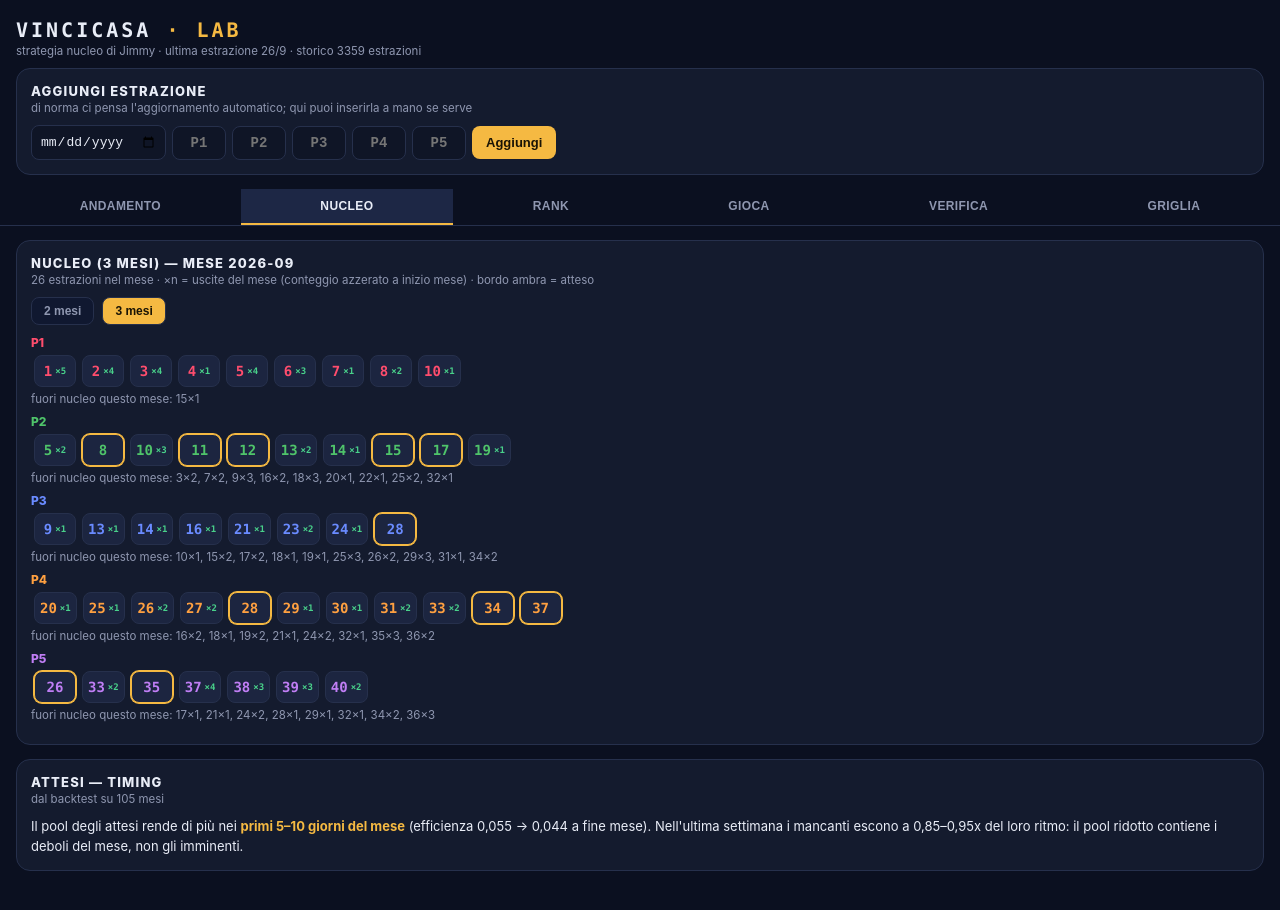
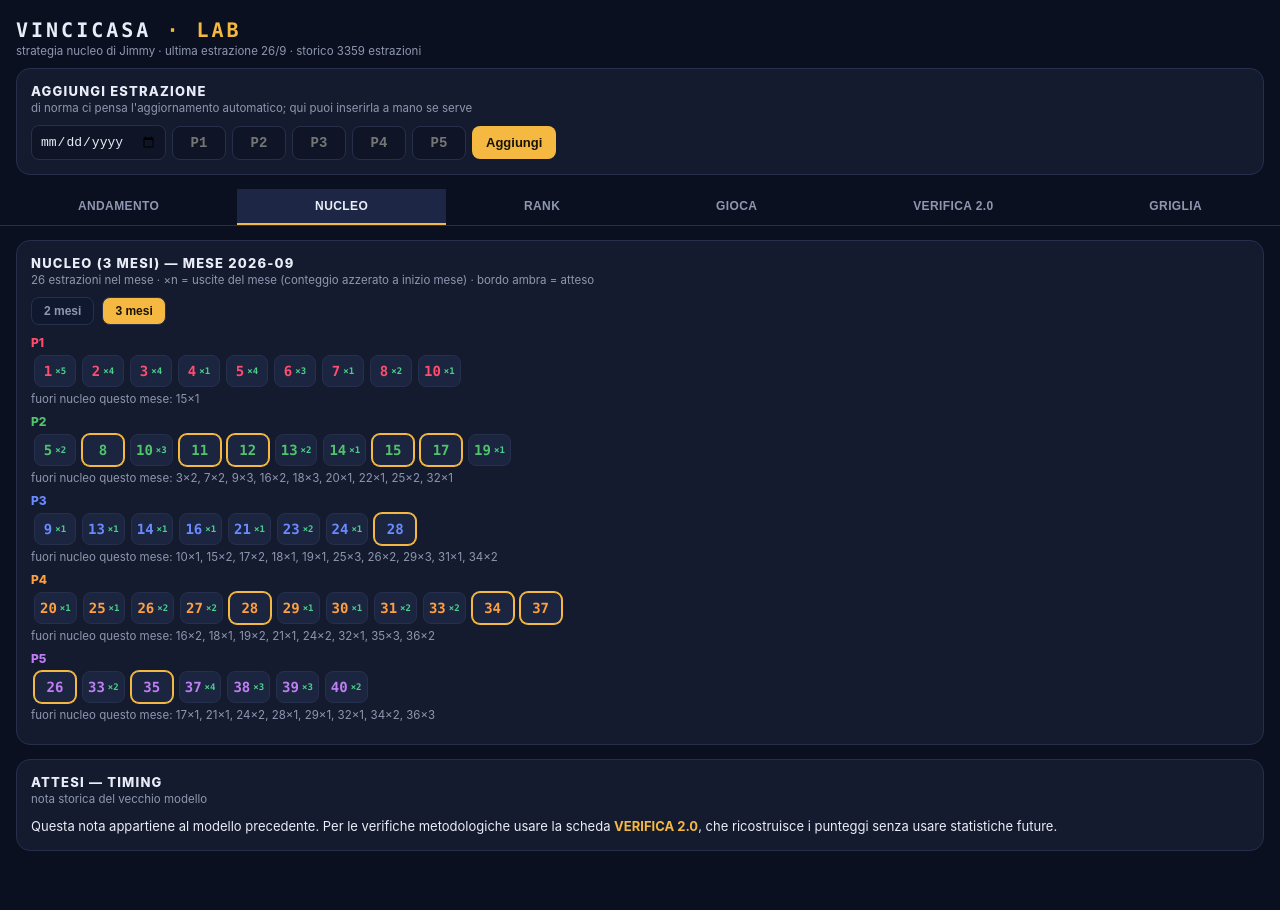
Before and after one commit to jamesnuvola/vincicasa-lab, a React (Vite) app: page / in a window 1280 px wide. Both pictures are taken after a click on the button "NUCLEO". Shown: the top 910 px of the page. Built offline with nearby package versions, Linux system fonts and the light colour scheme.

Commit message:
Add files via upload

```diff
--- a/src/VinciCasaLab.jsx
+++ b/src/VinciCasaLab.jsx
@@ -1,12 +1,12 @@
 import { useState, useMemo, useEffect } from "react";
 import RAW from "./data.json";
+import Verifica2 from "./Verifica2";
 
 /* ============ COSTANTI ============ */
 const POS_COLORS = ["#ff4d6d", "#4fc46a", "#6a8bff", "#ffa040", "#c07ef5"];
 const POS_LABELS = ["P1", "P2", "P3", "P4", "P5"];
 const VALID_LO = [1, 2, 3, 4, 5];
 const VALID_HI = [36, 37, 38, 39, 40];
-const CAP = [10, 15, 15, 15, 10];
 const SMORFIA = [1, 8, 13, 17, 25, 33];
 const T = {
   bg: "#0b1020", card: "#141b2e", edge: "#26304c", ink: "#e9edf7",
@@ -14,7 +14,7 @@ const T = {
 };
 
 /* ============ HELPERS PURI ============ */
-const mk = (d) => d.slice(0, 7); // '2026-08'
+const mk = (d) => d.slice(0, 7);
 const prevMonth = (m) => {
   const [y, mo] = m.split("-").map(Number);
   const nm = mo === 1 ? [y - 1, 12] : [y, mo - 1];
@@ -76,7 +76,6 @@ export default function VinciCasaLab() {
   const curMonth = mk(lastDraw.d);
   const drawsMese = draws.filter((dr) => mk(dr.d) === curMonth).length;
 
-  /* conteggio uscite nel mese corrente (si azzera da solo al cambio mese) */
   const monthCounts = useMemo(() => {
     const out = Array.from({ length: 5 }, () => ({}));
     for (const dr of draws) {
@@ -87,7 +86,6 @@ export default function VinciCasaLab() {
     return out;
   }, [draws, curMonth]);
 
-  /* occorrenze per (posizione, numero) -> lista di indici in draws */
   const occ = useMemo(() => {
     const o = Array.from({ length: 5 }, () => ({}));
     draws.forEach((dr, i) => {
@@ -107,7 +105,6 @@ export default function VinciCasaLab() {
     return r;
   };
 
-  /* nucleo di targetMonth = numeri usciti in TUTTI i k mesi precedenti (se coperti dai dati) */
   const monthsAvailable = useMemo(() => new Set(draws.map((d) => mk(d.d))), [draws]);
   const firstMonth = mk(draws[0].d);
   const nucleoOf = (p, targetMonth, k) => {
@@ -124,7 +121,6 @@ export default function VinciCasaLab() {
     return out;
   };
 
-  /* attesi al giorno i (esclusa l'estrazione i): nucleo del mese di i meno gli usciti prima nel mese */
   const attesiAt = (p, i) => {
     const ref = i < draws.length ? draws[i] : draws[draws.length - 1];
     const m = mk(ref.d);
@@ -137,7 +133,6 @@ export default function VinciCasaLab() {
     return out;
   };
 
-  /* score e rank alla vigilia dell'estrazione i (usa solo dati < i) */
   const maxFreq = useMemo(
     () => Array.from({ length: 5 }, (_, p) => Math.max(...Object.values(RAW.freq[p]))),
     []
@@ -161,7 +156,7 @@ export default function VinciCasaLab() {
 
   const ranksNow = useMemo(
     () => Array.from({ length: 5 }, (_, p) => scoresAt(p, draws.length)),
-    [draws, wRit, wAtt, nucMesi] // eslint-disable-line
+    [draws, wRit, wAtt, nucMesi]
   );
 
   const rankLookup = useMemo(
@@ -173,41 +168,15 @@ export default function VinciCasaLab() {
     [ranksNow]
   );
 
-  /* nucleo & attesi correnti (per il mese in corso) */
   const nucleoNow = useMemo(
     () => Array.from({ length: 5 }, (_, p) => nucleoOf(p, curMonth, nucMesi)),
-    [draws, nucMesi] // eslint-disable-line
+    [draws, nucMesi]
   );
   const attesiNow = useMemo(
     () => Array.from({ length: 5 }, (_, p) => attesiAt(p, draws.length)),
-    [draws, nucMesi] // eslint-disable-line
+    [draws, nucMesi]
   );
 
-  /* verifica prospettica: rank del numero uscito, calcolato coi soli dati precedenti */
-  const verifica = useMemo(() => {
-    const out = [];
-    for (let i = 0; i < draws.length; i++) {
-      const m = mk(draws[i].d);
-      if (nucleoOf(0, m, nucMesi) === null) continue; // servono i mesi precedenti nei dati
-      const rk = [];
-      for (let p = 0; p < 5; p++) {
-        const rows = scoresAt(p, i);
-        const hit = rows.find((r) => r.n === draws[i].n[p]);
-        rk.push(hit ? hit.rank : null);
-      }
-      out.push({ d: draws[i].d, n: draws[i].n, rk });
-    }
-    return out;
-  }, [draws, wRit, wAtt, nucMesi]); // eslint-disable-line
-
-  const distrib = useMemo(() => {
-    const bands = [[1, 5], [6, 10], [11, 18], [19, 36]];
-    return Array.from({ length: 5 }, (_, p) =>
-      bands.map(([a, b]) => verifica.filter((v) => v.rk[p] >= a && v.rk[p] <= b).length)
-    );
-  }, [verifica]);
-
-  /* gioca ora: greedy top-score con vincolo crescente stretto */
   const giocaOra = useMemo(() => {
     const pick = [];
     let prev = 0;
@@ -247,7 +216,6 @@ export default function VinciCasaLab() {
     }
   };
 
-  /* aggiungi estrazione */
   const addDraw = () => {
     setInErr("");
     const d = inD || nextDate(lastDraw.d);
@@ -263,13 +231,11 @@ export default function VinciCasaLab() {
     setInD("");
   };
 
-  /* grafico: ultime 15 */
   const last15 = draws.slice(-15);
   const W = 740, H = 330, PADX = 26, PADT = 26, PADB = 40;
   const x = (i) => PADX + (i * (W - 2 * PADX)) / 14;
   const y = (v) => PADT + ((40 - v) * (H - PADT - PADB)) / 40;
 
-  /* fascia/spostamento */
   const fascia = (p, v) => {
     const idx = Object.keys(RAW.freq[p])
       .map(Number)
@@ -281,8 +247,7 @@ export default function VinciCasaLab() {
   };
 
   const Chip = ({ n, color, ring, dim, badge }) => (
-    <span
-      style={{
+    <span style={{
       display: "inline-flex", alignItems: "center", justifyContent: "center",
       minWidth: 30, height: 30, borderRadius: 8, margin: 3, padding: "0 5px",
       background: dim ? "transparent" : "#1c2540",
@@ -290,12 +255,9 @@ export default function VinciCasaLab() {
       color: color || T.ink, fontFamily: "ui-monospace, SFMono-Regular, Menlo, monospace",
       fontSize: 14, fontWeight: 600, opacity: dim ? 0.35 : 1,
       boxShadow: ring ? "0 0 0 1px " + T.amber : "none",
-      }}
-    >
+    }}>
       {n}
-      {badge > 0 && (
-        <span style={{ fontSize: 9, marginLeft: 3, color: T.ok, fontWeight: 800 }}>×{badge}</span>
-      )}
+      {badge > 0 && <span style={{ fontSize: 9, marginLeft: 3, color: T.ok, fontWeight: 800 }}>×{badge}</span>}
     </span>
   );
 
@@ -325,7 +287,6 @@ export default function VinciCasaLab() {
     </div>
   );
 
-  /* etichette grafico: sopra il punto, sotto se un altro valore è vicino e maggiore */
   const labelDy = (col, p) => {
     const v = last15[col].n[p];
     for (let q = 0; q < 5; q++) {
@@ -339,7 +300,6 @@ export default function VinciCasaLab() {
 
   return (
     <div style={{ minHeight: "100vh", background: T.bg, color: T.ink, fontFamily: "-apple-system, system-ui, sans-serif", paddingBottom: 40 }}>
-      {/* header */}
       <div style={{ padding: "18px 16px 10px" }}>
         <div style={{ fontFamily: "ui-monospace, SFMono-Regular, Menlo, monospace", fontSize: 20, fontWeight: 800, letterSpacing: 3 }}>
           VINCICASA<span style={{ color: T.amber }}> · LAB</span>
@@ -349,7 +309,6 @@ export default function VinciCasaLab() {
         </div>
       </div>
 
-      {/* aggiungi estrazione */}
       <div style={{ padding: "0 16px" }}>
         <Card title="Aggiungi estrazione" sub="di norma ci pensa l'aggiornamento automatico; qui puoi inserirla a mano se serve">
           <div style={{ display: "flex", gap: 6, flexWrap: "wrap", alignItems: "center" }}>
@@ -380,18 +339,16 @@ export default function VinciCasaLab() {
         </Card>
       </div>
 
-      {/* tabs */}
       <div style={{ display: "flex", position: "sticky", top: 0, background: T.bg, zIndex: 5, borderBottom: "1px solid " + T.edge, margin: "0 0 14px", overflowX: "auto" }}>
         <TabBtn id="andamento" label="ANDAMENTO" />
         <TabBtn id="nucleo" label="NUCLEO" />
         <TabBtn id="rank" label="RANK" />
         <TabBtn id="gioca" label="GIOCA" />
-        <TabBtn id="verifica" label="VERIFICA" />
+        <TabBtn id="verifica" label="VERIFICA 2.0" />
         <TabBtn id="matrice" label="GRIGLIA" />
       </div>
 
       <div style={{ padding: "0 16px" }}>
-        {/* ============ ANDAMENTO ============ */}
         {tab === "andamento" && (
           <>
             <Card title="Ultime 15 estrazioni" sub="una linea per posizione, numero estratto su ogni punto">
@@ -405,18 +362,13 @@ export default function VinciCasaLab() {
                   ))}
                   {Array.from({ length: 5 }, (_, p) => (
                     <g key={p}>
-                      <polyline
-                        fill="none" stroke={POS_COLORS[p]} strokeWidth="1.6" strokeDasharray="5 4"
-                        points={last15.map((dr, i) => x(i) + "," + y(dr.n[p])).join(" ")}
-                      />
+                      <polyline fill="none" stroke={POS_COLORS[p]} strokeWidth="1.6" strokeDasharray="5 4"
+                        points={last15.map((dr, i) => x(i) + "," + y(dr.n[p])).join(" ")} />
                       {last15.map((dr, i) => (
                         <g key={i}>
                           <circle cx={x(i)} cy={y(dr.n[p])} r="3.4" fill={POS_COLORS[p]} />
-                          <text
-                            x={x(i)} y={y(dr.n[p]) + labelDy(i, p)} textAnchor="middle"
-                            fontSize="10.5" fontWeight="700" fill={POS_COLORS[p]}
-                            fontFamily="ui-monospace, monospace"
-                          >
+                          <text x={x(i)} y={y(dr.n[p]) + labelDy(i, p)} textAnchor="middle"
+                            fontSize="10.5" fontWeight="700" fill={POS_COLORS[p]} fontFamily="ui-monospace, monospace">
                             {dr.n[p]}
                           </text>
                         </g>
@@ -432,12 +384,9 @@ export default function VinciCasaLab() {
                 </svg>
               </div>
               <div style={{ display: "flex", gap: 12, marginTop: 6, flexWrap: "wrap" }}>
-                {POS_LABELS.map((l, p) => (
-                  <span key={p} style={{ fontSize: 11, color: POS_COLORS[p], fontWeight: 700 }}>● {l}</span>
-                ))}
+                {POS_LABELS.map((l, p) => <span key={p} style={{ fontSize: 11, color: POS_COLORS[p], fontWeight: 700 }}>● {l}</span>)}
               </div>
             </Card>
-
             <Card title="Spostamento vs estrazione precedente" sub={fmtD(prevDraw.d) + " → " + fmtD(lastDraw.d) + " · delta per posizione"}>
               <div style={{ display: "flex", flexWrap: "wrap", gap: 8 }}>
                 {Array.from({ length: 5 }, (_, p) => {
@@ -445,9 +394,7 @@ export default function VinciCasaLab() {
                   return (
                     <div key={p} style={{ flex: "1 1 110px", background: "#101830", border: "1px solid " + T.edge, borderRadius: 10, padding: 10 }}>
                       <div style={{ fontSize: 11, color: POS_COLORS[p], fontWeight: 800 }}>{POS_LABELS[p]}</div>
-                      <div style={{ fontFamily: "ui-monospace, monospace", fontSize: 20, fontWeight: 800 }}>
-                        {prevDraw.n[p]} → {lastDraw.n[p]}
-                      </div>
+                      <div style={{ fontFamily: "ui-monospace, monospace", fontSize: 20, fontWeight: 800 }}>{prevDraw.n[p]} → {lastDraw.n[p]}</div>
                       <div style={{ fontSize: 12, fontWeight: 700, color: dv > 0 ? T.ok : dv < 0 ? T.warn : T.dim }}>
                         {dv > 0 ? "▲ +" + dv : dv < 0 ? "▼ " + dv : "= 0"}
                       </div>
@@ -462,25 +409,20 @@ export default function VinciCasaLab() {
               <div style={{ marginTop: 8, display: "flex", gap: 8, flexWrap: "wrap" }}>
                 {[0, 4].map((p) => {
                   const [lbl, col] = fascia(p, lastDraw.n[p]);
-                  return (
-                    <div key={p} style={{ fontSize: 12.5 }}>
+                  return <div key={p} style={{ fontSize: 12.5 }}>
                     <span style={{ color: POS_COLORS[p], fontWeight: 800 }}>{POS_LABELS[p]}={lastDraw.n[p]}</span>{" "}
                     <span style={{ color: col, fontWeight: 700 }}>{lbl}</span>
-                    </div>
-                  );
+                  </div>;
                 })}
               </div>
             </Card>
           </>
         )}
 
-        {/* ============ NUCLEO ============ */}
         {tab === "nucleo" && (
           <>
-            <Card
-              title={"Nucleo (" + nucMesi + " mesi) — mese " + curMonth}
-              sub={drawsMese + " estrazioni nel mese · ×n = uscite del mese (conteggio azzerato a inizio mese) · bordo ambra = atteso"}
-            >
+            <Card title={"Nucleo (" + nucMesi + " mesi) — mese " + curMonth}
+              sub={drawsMese + " estrazioni nel mese · ×n = uscite del mese (conteggio azzerato a inizio mese) · bordo ambra = atteso"}>
               <div style={{ marginBottom: 10 }}>
                 {[2, 3].map((k) => (
                   <button key={k} onClick={() => setNucMesi(k)}
@@ -494,32 +436,26 @@ export default function VinciCasaLab() {
                 <div key={p} style={{ marginBottom: 8 }}>
                   <div style={{ fontSize: 12, fontWeight: 800, color: POS_COLORS[p], marginBottom: 2 }}>{POS_LABELS[p]}</div>
                   <div>
-                    {(nucleoNow[p] || []).map((n) => (
-                      <Chip key={n} n={n} color={POS_COLORS[p]} ring={attesiNow[p] && attesiNow[p].has(n)} badge={monthCounts[p][n] || 0} />
-                    ))}
+                    {(nucleoNow[p] || []).map((n) => <Chip key={n} n={n} color={POS_COLORS[p]} ring={attesiNow[p] && attesiNow[p].has(n)} badge={monthCounts[p][n] || 0} />)}
                     {nucleoNow[p] === null && <span style={{ fontSize: 12, color: T.dim }}>servono più mesi di dati</span>}
                   </div>
                   {(() => {
                     const fuori = Object.keys(monthCounts[p]).map(Number).filter((x) => !(nucleoNow[p] || []).includes(x)).sort((a, b) => a - b);
-                    return fuori.length > 0 ? (
-                      <div style={{ fontSize: 11.5, color: T.dim, marginTop: 2 }}>
+                    return fuori.length > 0 ? <div style={{ fontSize: 11.5, color: T.dim, marginTop: 2 }}>
                       fuori nucleo questo mese: {fuori.map((x) => x + "\u00d7" + monthCounts[p][x]).join(", ")}
-                      </div>
-                    ) : null;
+                    </div> : null;
                   })()}
                 </div>
               ))}
             </Card>
-            <Card title="Attesi — timing" sub="dal backtest su 105 mesi">
+            <Card title="Attesi — timing" sub="nota storica del vecchio modello">
               <div style={{ fontSize: 13, lineHeight: 1.55, color: T.ink }}>
-                Il pool degli attesi rende di più nei <b style={{ color: T.amber }}>primi 5–10 giorni del mese</b> (efficienza 0,055 → 0,044 a fine mese).
-                Nell'ultima settimana i mancanti escono a 0,85–0,95x del loro ritmo: il pool ridotto contiene i deboli del mese, non gli imminenti.
+                Questa nota appartiene al modello precedente. Per le verifiche metodologiche usare la scheda <b style={{ color: T.amber }}>VERIFICA 2.0</b>, che ricostruisce i punteggi senza usare statistiche future.
               </div>
             </Card>
           </>
         )}
 
-        {/* ============ RANK ============ */}
         {tab === "rank" && (
           <>
             <Card title="Pesi degli indicatori" sub="pavimento (0–100 per posizione) + ritorno + bonus attesi">
@@ -553,16 +489,13 @@ export default function VinciCasaLab() {
           </>
         )}
 
-        {/* ============ GIOCA ============ */}
         {tab === "gioca" && (
           <>
             <Card title="Gioca ora" sub={"top rank per posizione, con vincolo d'ordine · pesi correnti · " + curMonth}>
               {giocaOra && (
                 <>
                   <div style={{ textAlign: "center", margin: "6px 0 10px" }}>
-                    {giocaOra.map((r, p) => (
-                      <Chip key={p} n={r.n} color={POS_COLORS[p]} ring={r.at} />
-                    ))}
+                    {giocaOra.map((r, p) => <Chip key={p} n={r.n} color={POS_COLORS[p]} ring={r.at} />)}
                   </div>
                   <div style={{ fontSize: 12, color: T.dim, textAlign: "center" }}>
                     {isCrowded(giocaOra.map((r) => r.n)) ? "⚠ pattern affollato: " + isCrowded(giocaOra.map((r) => r.n)) : "✓ combinazione fuori dai pattern affollati"}
@@ -597,99 +530,7 @@ export default function VinciCasaLab() {
           </>
         )}
 
-        {/* ============ VERIFICA ============ */}
-        {tab === "verifica" && (
-          <>
-            <Card title="Frequenza dei rank per posizione" sub="quanto spesso esce il numero di ciascun rank, sui casi verificati">
-              <div style={{ overflowX: "auto" }}>
-                <table style={{ borderCollapse: "collapse", width: "100%", fontSize: 12, fontFamily: "ui-monospace, monospace" }}>
-                  <thead>
-                    <tr style={{ color: T.dim }}>
-                      <th style={{ textAlign: "left", padding: "3px 5px" }}></th>
-                      {["r1", "r2-3", "r4-5", "r6-10", "r11+", "med"].map((h) => (
-                        <th key={h} style={{ padding: "3px 5px", textAlign: "right" }}>{h}</th>
-                      ))}
-                    </tr>
-                  </thead>
-                  <tbody>
-                    {Array.from({ length: 5 }, (_, p) => {
-                      const rs = verifica.map((v) => v.rk[p]).filter((x) => x != null).sort((a, b) => a - b);
-                      const nn = rs.length || 1;
-                      const pc = (f) => ((100 * rs.filter(f).length) / nn).toFixed(0) + "%";
-                      const med = rs.length ? rs[Math.floor(rs.length / 2)] : "–";
-                      const cells = [
-                        pc((r) => r === 1), pc((r) => r >= 2 && r <= 3), pc((r) => r >= 4 && r <= 5),
-                        pc((r) => r >= 6 && r <= 10), pc((r) => r > 10),
-                      ];
-                      return (
-                        <tr key={p} style={{ borderTop: "1px solid #1b2340" }}>
-                          <td style={{ padding: "3px 5px", color: POS_COLORS[p], fontWeight: 800 }}>{POS_LABELS[p]}</td>
-                          {cells.map((c, ci) => (
-                            <td key={ci} style={{ padding: "3px 5px", textAlign: "right", color: ci <= 1 ? T.ok : ci === 4 ? T.dim : T.ink }}>{c}</td>
-                          ))}
-                          <td style={{ padding: "3px 5px", textAlign: "right", color: T.amber, fontWeight: 700 }}>{med}</td>
-                        </tr>
-                      );
-                    })}
-                  </tbody>
-                </table>
-              </div>
-              <div style={{ fontSize: 11, color: T.dim, marginTop: 6 }}>
-                P1/P5 concentrate (rank basso frequente); P2/P3/P4 piatte (spesso rank alto, per struttura).
-                I rank non si susseguono a onde: giorno per giorno sono indipendenti.
-              </div>
-            </Card>
-            <Card title="Verifica prospettica" sub="rank che il numero uscito aveva PRIMA dell'estrazione, con i pesi correnti e i soli dati precedenti">
-              <div style={{ overflowX: "auto" }}>
-                <table style={{ borderCollapse: "collapse", width: "100%", fontSize: 12.5, fontFamily: "ui-monospace, monospace" }}>
-                  <thead>
-                    <tr style={{ color: T.dim }}>
-                      <th style={{ textAlign: "left", padding: "4px 6px" }}>data</th>
-                      {POS_LABELS.map((l, p) => (
-                        <th key={p} style={{ padding: "4px 6px", color: POS_COLORS[p] }}>{l}</th>
-                      ))}
-                    </tr>
-                  </thead>
-                  <tbody>
-                    {[...verifica].reverse().map((v, i) => (
-                      <tr key={i} style={{ borderTop: "1px solid #1b2340" }}>
-                        <td style={{ padding: "4px 6px", color: T.dim }}>{fmtD(v.d)}</td>
-                        {v.rk.map((r, p) => (
-                          <td key={p} style={{ padding: "4px 6px", textAlign: "center" }}>
-                            <span style={{
-                              fontWeight: 800,
-                              color: r <= 5 ? T.ok : r <= 10 ? T.amber : T.dim,
-                            }}>
-                              {v.n[p]}<span style={{ fontSize: 10, opacity: 0.8 }}> r{r}</span>
-                            </span>
-                          </td>
-                        ))}
-                      </tr>
-                    ))}
-                  </tbody>
-                </table>
-              </div>
-            </Card>
-            <Card title="Distribuzione dei rank" sub="per posizione, caso per caso — quante estrazioni in ciascuna fascia">
-              {Array.from({ length: 5 }, (_, p) => (
-                <div key={p} style={{ display: "flex", alignItems: "center", gap: 8, marginBottom: 6, fontSize: 12.5 }}>
-                  <span style={{ width: 26, fontWeight: 800, color: POS_COLORS[p] }}>{POS_LABELS[p]}</span>
-                  {["r1–5", "r6–10", "r11–18", "r19+"].map((b, bi) => (
-                    <span key={bi} style={{ flex: 1, textAlign: "center", background: "#101830", borderRadius: 6, padding: "5px 0", border: "1px solid " + T.edge }}>
-                      <span style={{ color: bi === 0 ? T.ok : bi === 1 ? T.amber : T.dim, fontWeight: 800, fontFamily: "ui-monospace, monospace" }}>
-                        {distrib[p][bi]}
-                      </span>
-                      <div style={{ fontSize: 9.5, color: T.dim }}>{b}</div>
-                    </span>
-                  ))}
-                </div>
-              ))}
-              <div style={{ fontSize: 11.5, color: T.dim, marginTop: 4 }}>
-                Verifica disponibile dalle estrazioni con {nucMesi} mesi precedenti nei dati (da luglio 2026).
-              </div>
-            </Card>
-          </>
-        )}
+        {tab === "verifica" && <Verifica2 draws={draws} />}
 
         {tab === "matrice" && (() => {
           const rankBg = (r) => (r <= 3 ? "#12512b" : r <= 8 ? "#16412a" : r <= 12 ? "#1a2a2a" : r <= 18 ? "#1a2138" : "#12172a");
@@ -708,9 +549,7 @@ export default function VinciCasaLab() {
                     <thead>
                       <tr>
                         <th style={{ position: "sticky", left: 0, background: T.bg, padding: "4px 6px", color: T.dim, fontSize: 11 }}>n</th>
-                        {POS_LABELS.map((l, p) => (
-                          <th key={p} style={{ padding: "4px 8px", color: POS_COLORS[p], fontSize: 12 }}>{l}</th>
-                        ))}
+                        {POS_LABELS.map((l, p) => <th key={p} style={{ padding: "4px 8px", color: POS_COLORS[p], fontSize: 12 }}>{l}</th>)}
                       </tr>
                     </thead>
                     <tbody>
@@ -729,9 +568,7 @@ export default function VinciCasaLab() {
                               return (
                                 <td key={p} style={{ position: "relative", background: rankBg(rank), color: rankInk(rank), textAlign: "center", padding: "3px 8px", minWidth: 30, border: at ? "1px solid " + T.amber : "1px solid #0e1526", fontWeight: rank <= 8 ? 700 : 400 }}>
                                   {rank}
-                                  {cnt > 0 && (
-                                    <span style={{ position: "absolute", top: 1, right: 2, width: 6, height: 6, borderRadius: 6, background: T.ok }} title={"uscito " + cnt + "x"} />
-                                  )}
+                                  {cnt > 0 && <span style={{ position: "absolute", top: 1, right: 2, width: 6, height: 6, borderRadius: 6, background: T.ok }} title={"uscito " + cnt + "x"} />}
                                 </td>
                               );
                             })}
```
Lines whose indentation alone changed are shown as unchanged.
